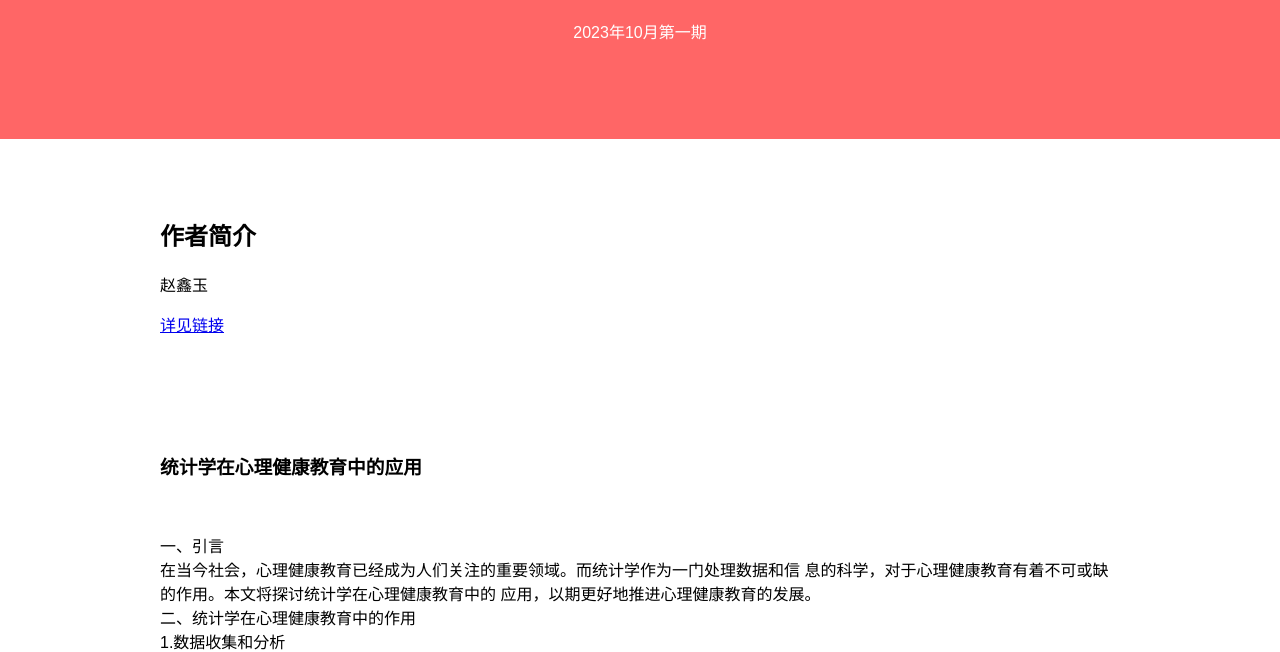
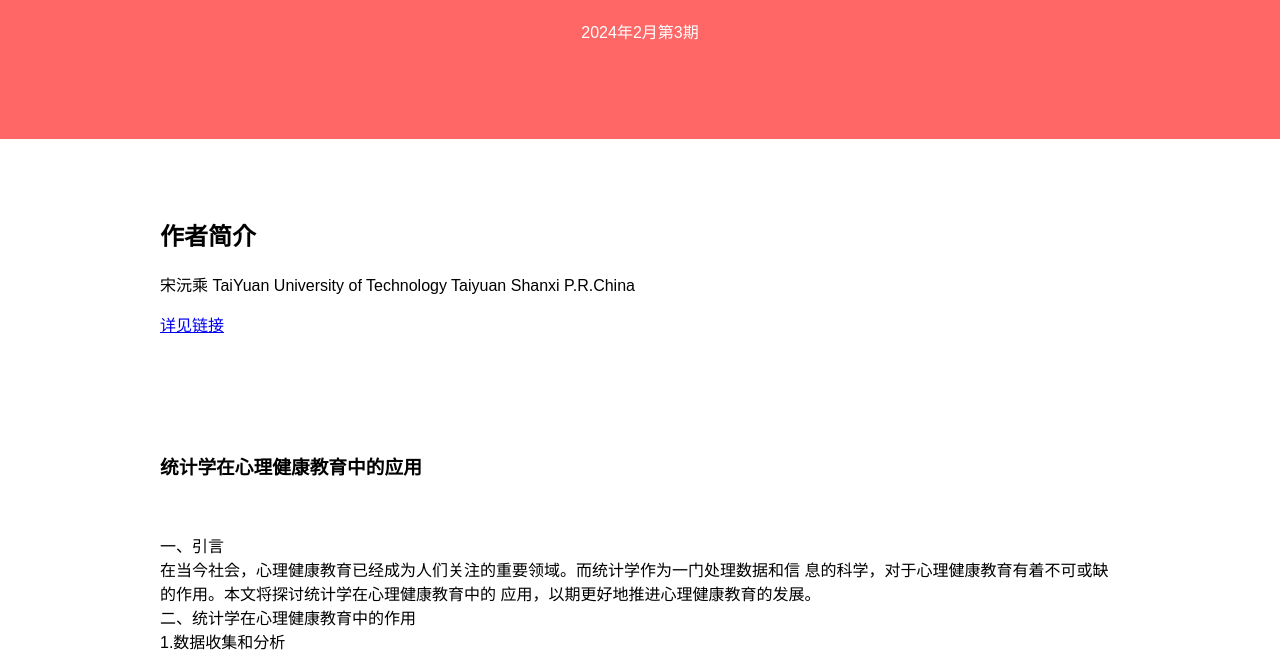
Before and after one commit to sanjinqikan/sanjinqikan.github.io, a plain HTML site: page zxy/index.html in a window 1280 px wide. Shown: the part 150-802 px from the top of the page. Drawn offline with Linux system fonts and the light colour scheme; a script that the page names is missing.

Commit message:
Update index.html

```diff
--- a/zxy/index.html
+++ b/zxy/index.html
@@ -11,7 +11,7 @@
 <header>
     <div class="container">
         <h1>三晋期刊</h1>
-        <p>2023年10月第一期</p>
+        <p>2024年2月第3期</p>
     </div>
 </header>
 
@@ -28,7 +28,7 @@
 <section id="about">
     <div class="container">
         <h2>作者简介</h2>
-        <p>赵鑫玉</p>
+        <p>宋沅乘 TaiYuan University of Technology Taiyuan Shanxi P.R.China</p>
         <p><a href="./1.html">详见链接</a></p>
     </div>
 </section>
@@ -87,7 +87,7 @@
         <h2>联系作者</h2>
         <p>本论文作者联系方式：</p>
         <ul>
-            <li>Email:3474456422@qq.com
+            <li>Email:1850981085@qq.com
             </li>
 
         </ul>
```
